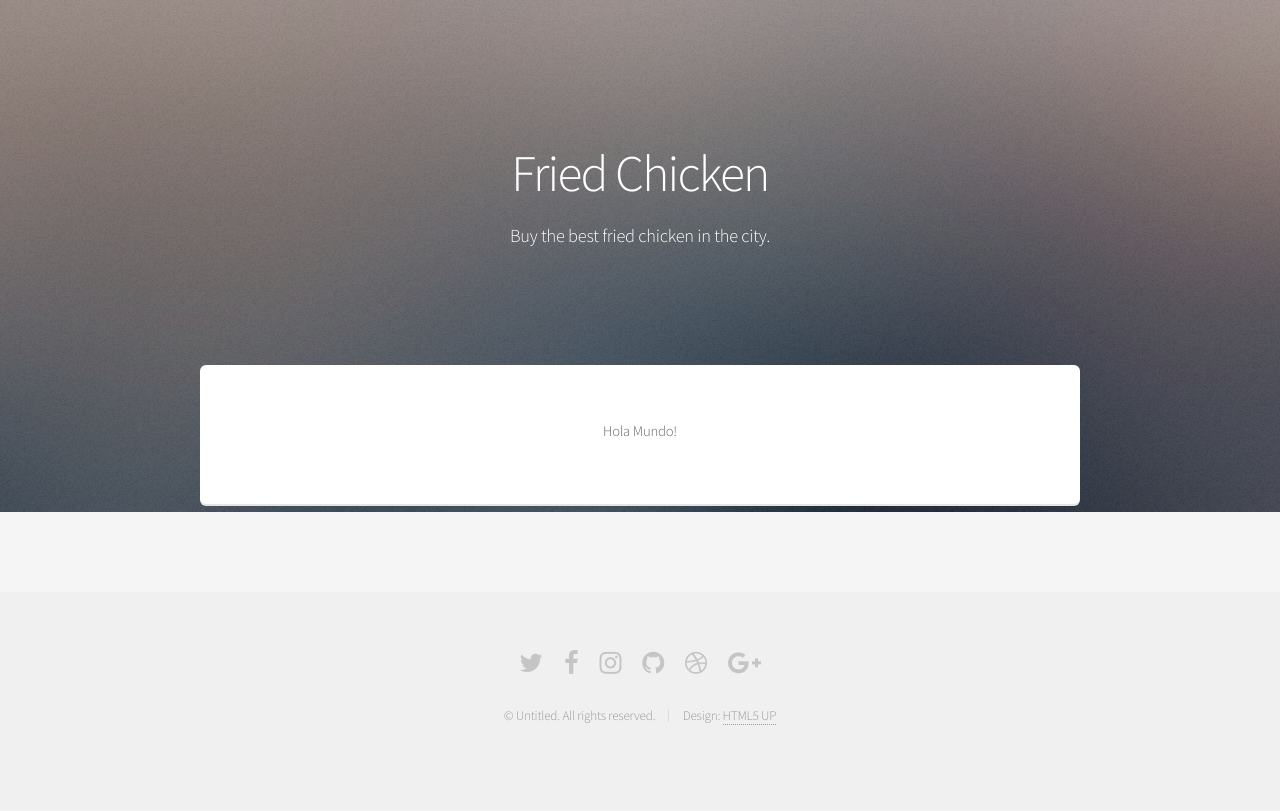
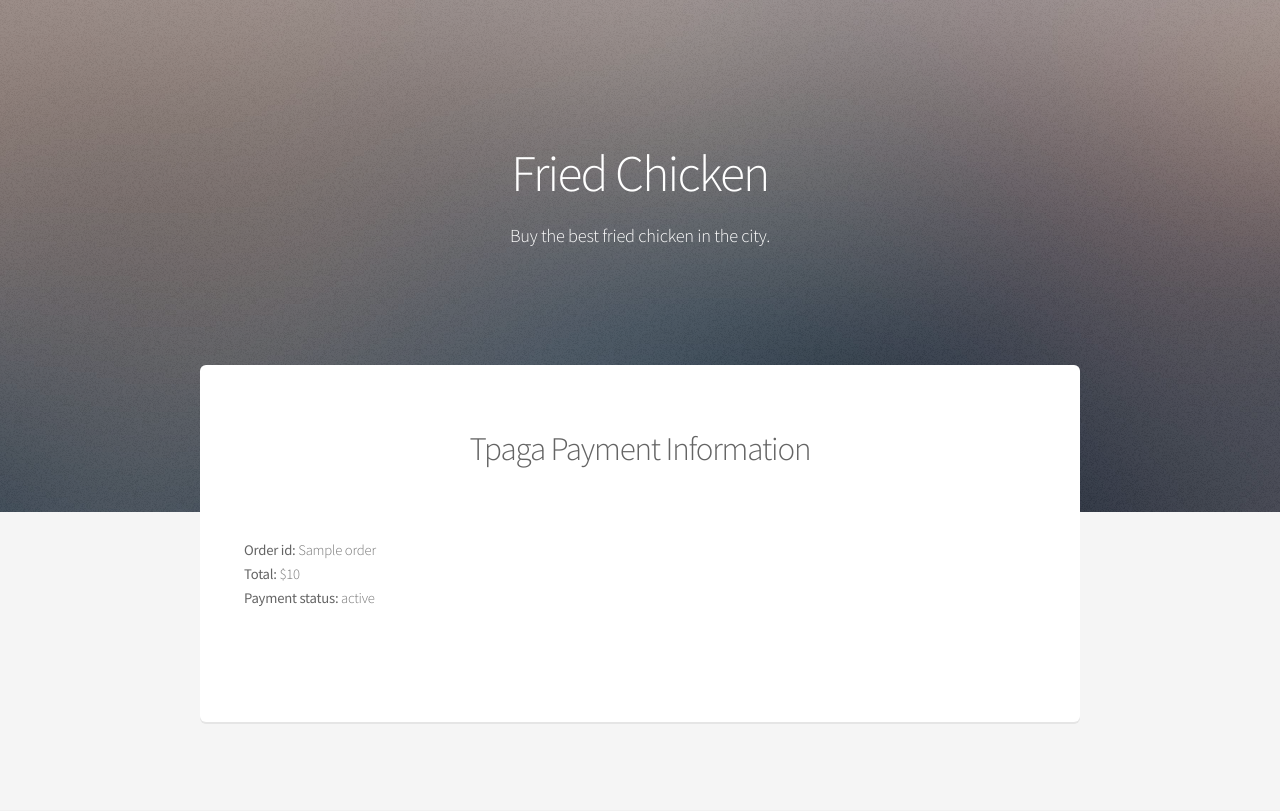
Before and after one commit to cbdavide/fried-chicken, a Django app: template fried_chicken/templates/sales/tpaga_payment_details.html in a window 1280 px wide. Shown: the top 811 px of the page. Before the commit the page ends 725 px from the top, so only its background shows below. Run offline with Django 3.2, Linux system fonts and the light colour scheme; the template is opened without the code that fills it: most values are stand-ins (such as "Sample title", 1, 10 or a date in 2020).

Commit message:
Added content to the tpaga_payment_details.html

```diff
--- a/fried_chicken/static/css/main.css
+++ b/fried_chicken/static/css/main.css
@@ -3903,3 +3903,7 @@
 .messages .success {
 	background: #ddffdd;
 }
+
+.left-orientation {
+	text-align: left;
+}
--- a/fried_chicken/templates/sales/tpaga_payment_details.html
+++ b/fried_chicken/templates/sales/tpaga_payment_details.html
@@ -1,5 +1,16 @@
 {% extends "base.html" %}
 
 {% block main_content %}
-    <h1>Hola Mundo!</h1>
+    <h2>Tpaga Payment Information</h2>
+    <p class="left-orientation">
+        <div class="left-orientation">
+            <strong>Order id: </strong> {{ object.sale.order }}
+        </div>
+        <div class="left-orientation">
+            <strong>Total: </strong> ${{ object.sale.total }}
+        </div>
+        <div class="left-orientation">
+            <strong>Payment status: </strong>{{ object.get_status_display }}
+        </div>
+    </p>
 {% endblock %}
```
